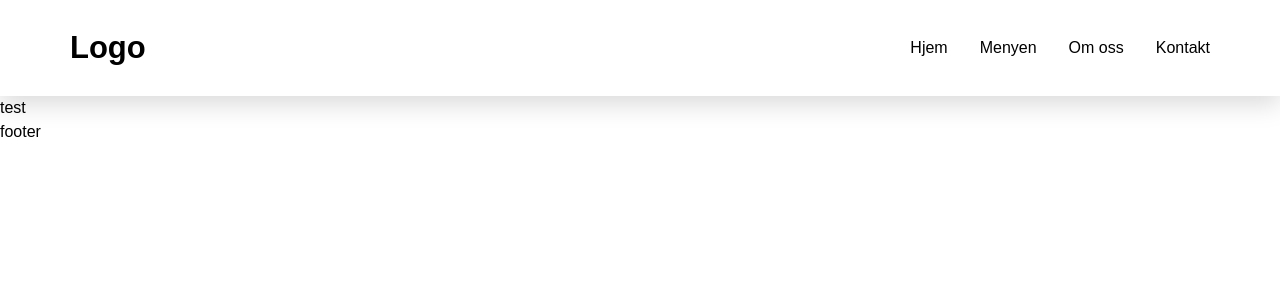
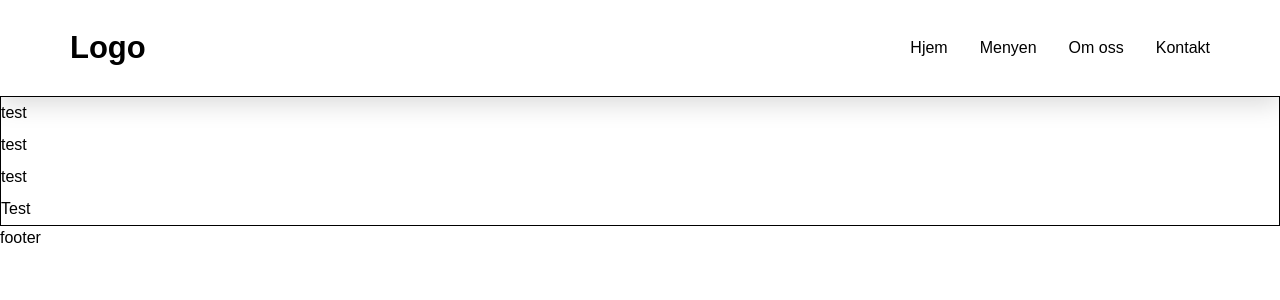
Before and after one commit to skaidigitalnorge/test-repo-tailwind3, a Next.js app: page / in a window 1280 px wide. Shown: the top 300 px of the page. Built offline with nearby package versions, Linux system fonts and the light colour scheme.

Commit message:
Lagt til custom classes for hover, border og flexbox

```diff
--- a/pages/index.js
+++ b/pages/index.js
@@ -27,7 +27,12 @@ export default function Home() {
         }}
       />
       <Navbar />
-      test
+      <div className="rowToColLg border hover">
+        <p>test</p>
+        <p>test</p>
+        <p>test</p>
+        <a className="button">Test</a>
+      </div>
       <Footer />
     </>
   );
--- a/styles/index.css
+++ b/styles/index.css
@@ -4,6 +4,7 @@
 @tailwind utilities;
 
 /* !*Applies global styles to all the elements to select */
+/* TODO Change the settings to match the design */
 @layer base {
   h1 {
     @apply text-h2;
@@ -38,4 +39,43 @@
     @apply hover:underline;
     @apply focus:underline;
   }
+  /* *Flexbox utilities */
+  .colToRowMd {
+    @apply flex;
+    @apply flex-col;
+    @apply md:flex-row;
+  }
+  .colToRowLg {
+    @apply flex;
+    @apply flex-col;
+    @apply lg:flex-row;
+  }
+  .rowToColMd {
+    @apply flex;
+    @apply md:flex-col;
+  }
+  .rowToColLg {
+    @apply flex;
+    @apply lg:flex-col;
+  }
 }
+
+/* TODO Border styling. Change the settings to match the design */
+.border {
+  border: 0px 0px 2px 0px black;
+  /* box-shadow: 2px 2px 2px 2px red;; */
+}
+
+/* TODO Hover styling. Change the settings to match the design*/
+.hover:hover,
+.hover:focus {
+  transition: 200ms ease-in-out;
+  cursor: pointer;
+  /* background-color: red; */
+}
+
+/* * Remove underline styling for buttons */
+.button:hover,
+.button:focus {
+  text-decoration: none;
+}
```
